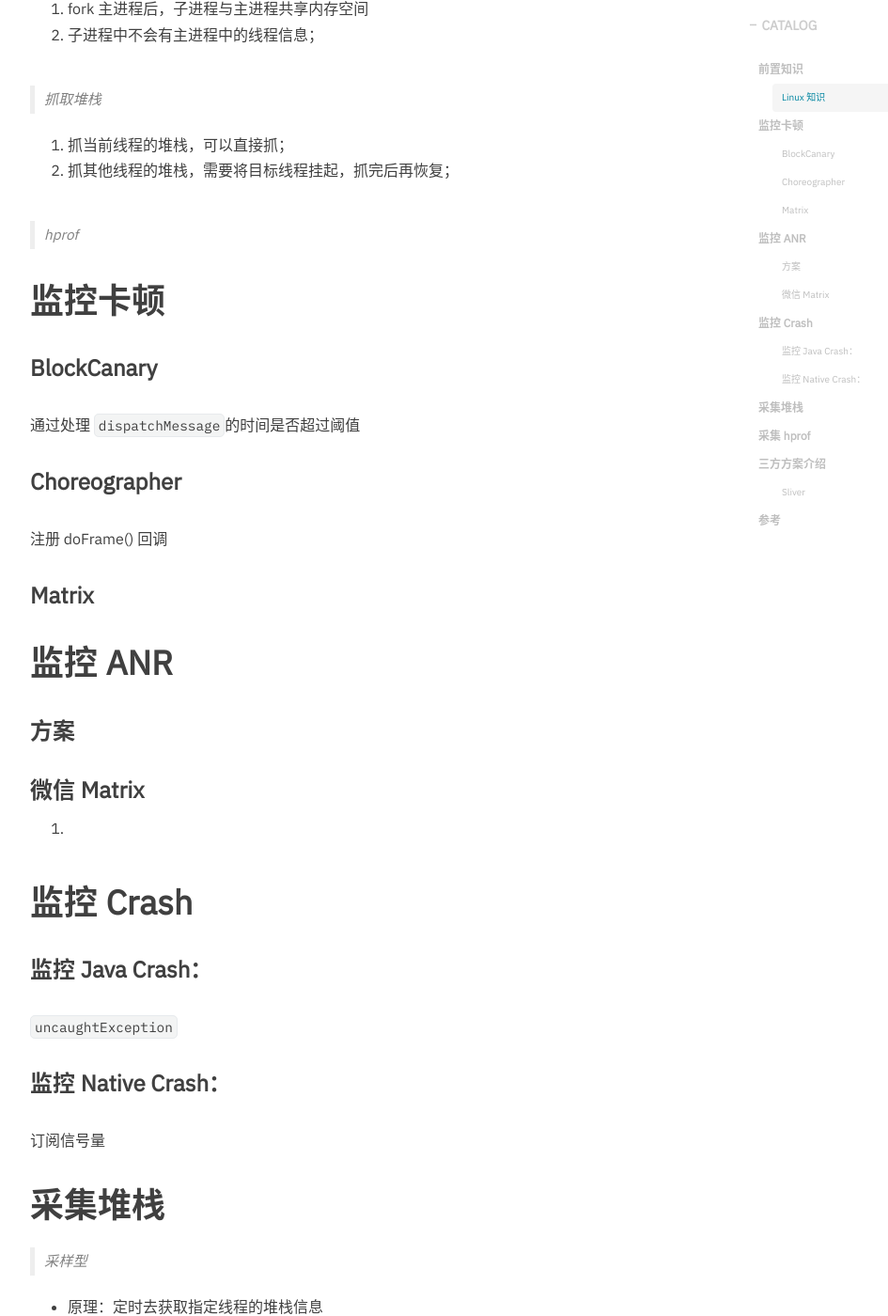
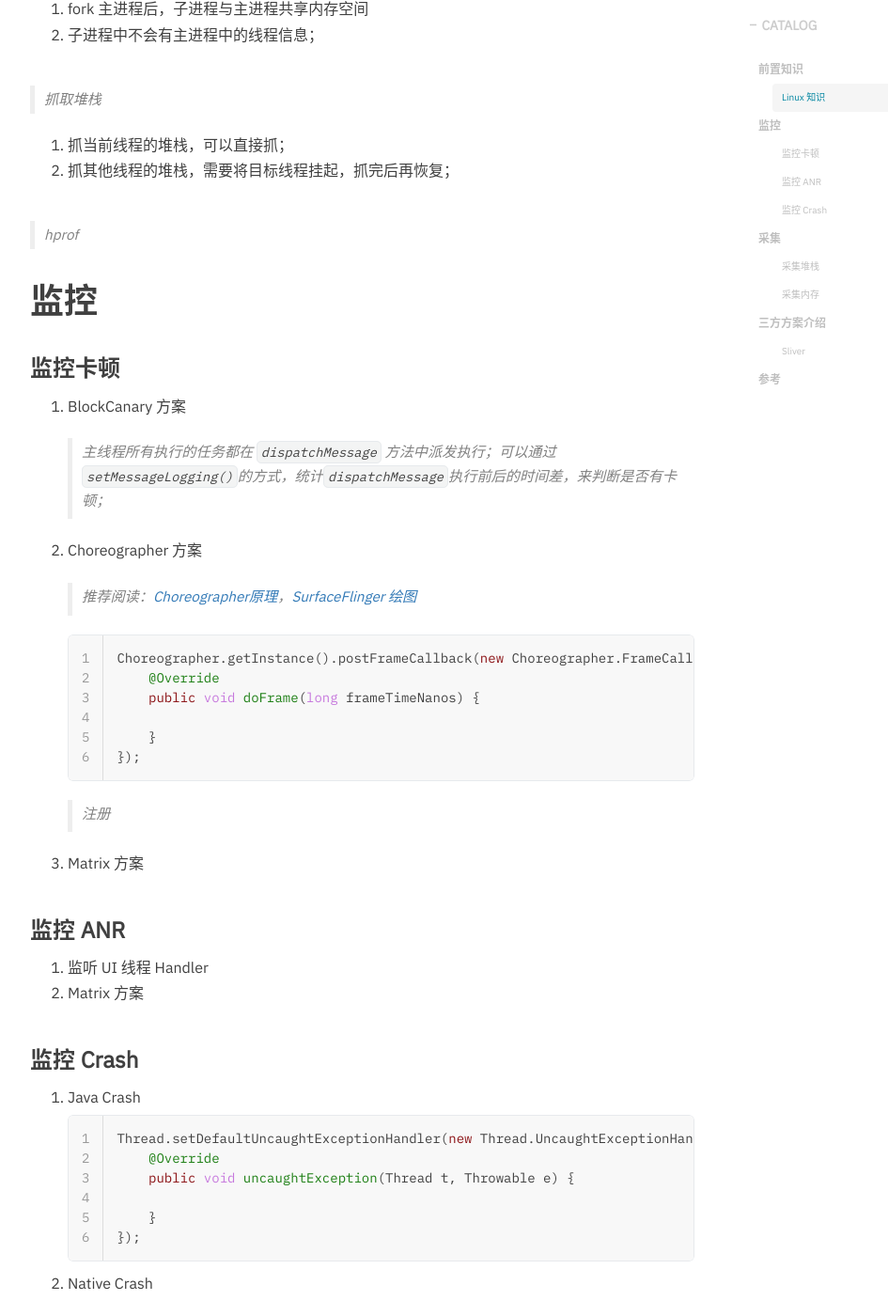
Before and after one commit to hurshi/hurshi.github.io, a Jekyll site: the page built from _posts/2023-05-23-Caton.md, in a window 1280 px wide and 1400 px high, scrolled down 760 px. Shown: the whole window at 94% size, without its empty margins (233-1178 px from the left). Built offline with Jekyll 4.4.1, drawn with Linux system fonts in a browser that asks for light colours; nearby versions of some CDN libraries; some web fonts are replaced; comment, search, counter and statistics services are not loaded; some of the changed text lies outside the part shown.

Commit message:
fix blog

````diff
--- a/_posts/2023-05-23-Caton.md
+++ b/_posts/2023-05-23-Caton.md
@@ -1,7 +1,7 @@
 ---
 layout:     post
 title:      "Android 线上监控方案"
-subtitle:   "线上发生卡顿/ANR/Crash 了怎么办"
+subtitle:   "线上发生 卡顿/ANR/Crash 了怎么办"
 date:       2023-05-23
 author:     "Hurshi"
 catalog: true
@@ -28,45 +28,54 @@ tags:
 
 >  hprof
 
-# 监控卡顿
+# 监控
+### 监控卡顿
+1. BlockCanary 方案
 
-### BlockCanary
+   > 主线程所有执行的任务都在 `dispatchMessage` 方法中派发执行；可以通过`setMessageLogging()`的方式，统计`dispatchMessage`执行前后的时间差，来判断是否有卡顿；
 
-通过处理 `dispatchMessage`的时间是否超过阈值
+2. Choreographer 方案
 
-### Choreographer
+   > 推荐阅读：[Choreographer原理](http://gityuan.com/2017/02/25/choreographer/)，[SurfaceFlinger 绘图](http://gityuan.com/2017/02/18/surface_flinger_2/)
 
-注册 doFrame() 回调
+   ```java
+   Choreographer.getInstance().postFrameCallback(new Choreographer.FrameCallback() {
+       @Override
+       public void doFrame(long frameTimeNanos) {
 
-### Matrix
+       }
+   });
+   ```
+
+   > 注册
+
+3. Matrix 方案
+
+### 监控 ANR
+
+1. 监听 UI 线程 Handler
+1. Matrix 方案
 
 
 
 
+### 监控 Crash
 
-# 监控 ANR
+1. Java Crash
 
-### 方案
+   ```java
+   Thread.setDefaultUncaughtExceptionHandler(new Thread.UncaughtExceptionHandler() {
+       @Override
+       public void uncaughtException(Thread t, Throwable e) {
 
+       }
+   });
+   ```
 
+2. Native Crash
 
-### 微信 Matrix
-
-1.
-
-
-
-# 监控 Crash
-
-### 监控 Java Crash：
-
-`uncaughtException`
-
-### 监控 Native Crash：
-
-订阅信号量
-
-# 采集堆栈
+# 采集
+### 采集堆栈
 
 >  采样型
 
@@ -85,9 +94,9 @@ tags:
    3.  Nanoscope
    4.  字节码插桩
 
-# 采集 hprof
+### 采集内存
 
-fork 主进程，在子进程采集数据
+fork 主进程，在子进程采集 hprof 数据
 
 # 三方方案介绍
 
````
